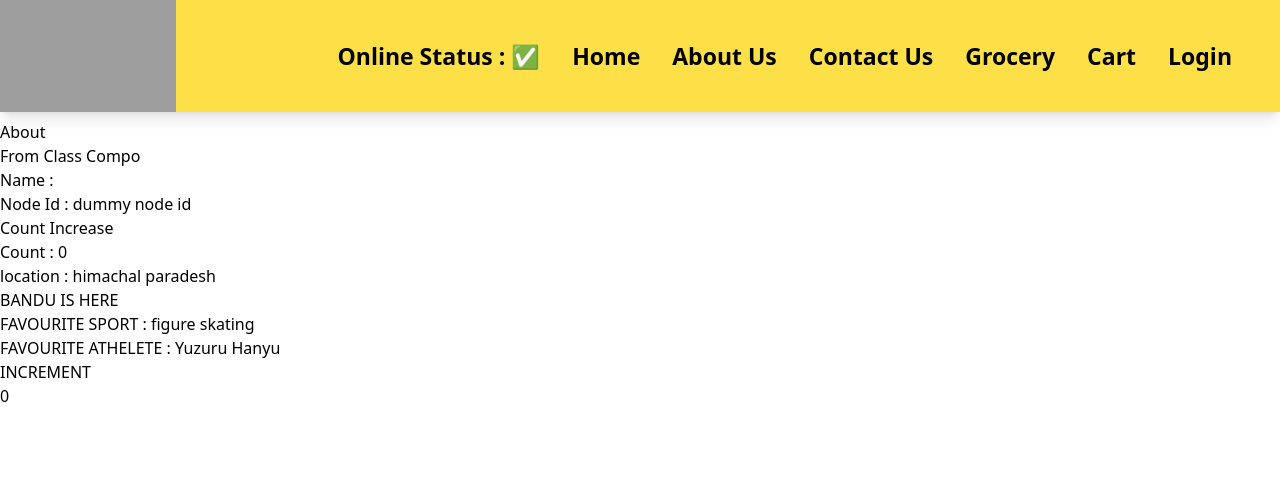
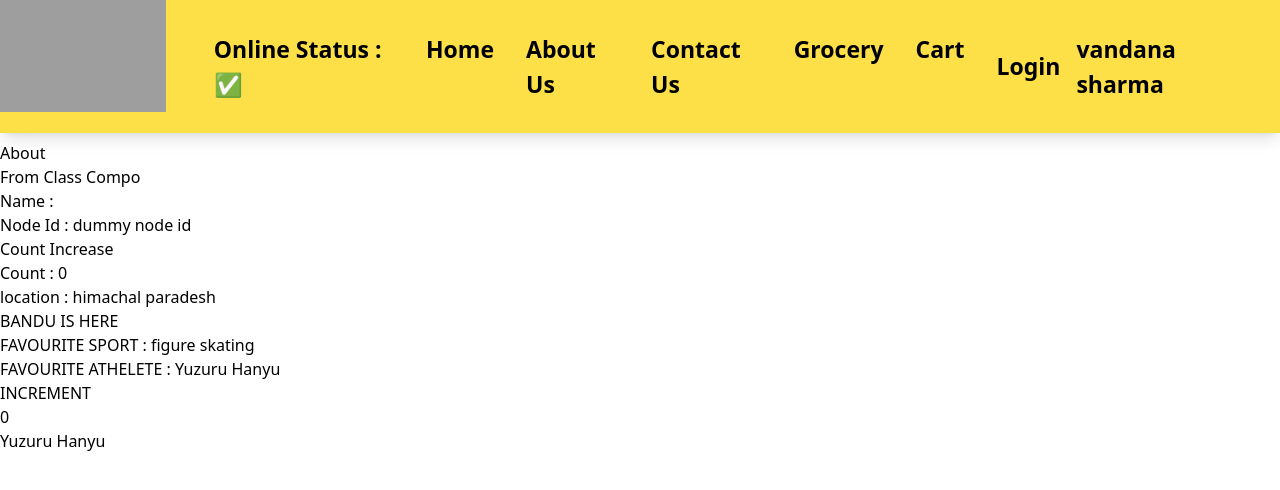
Before and after one commit to bndu2002/Namaste-React, a React (Vite) app: page /about in a window 1280 px wide. Shown: the top 490 px of the page. Built offline with nearby package versions, Linux system fonts and the light colour scheme; no server answers; grey boxes are pictures that could not be loaded.

Commit message:
context api, additional : children prop

```diff
--- a/src/App.js
+++ b/src/App.js
@@ -1,4 +1,4 @@
-import React, { Suspense, lazy } from "react";
+import React, { Suspense, lazy, useState, useEffect } from "react";
 import ReactDOM from "react-dom/client";
 // import '../index.css'
 import Header from "./components/Header";
@@ -8,6 +8,7 @@ import Contact from "./components/Contact";
 import { createBrowserRouter, RouterProvider, Outlet } from "react-router-dom";
 import Error from "./components/Error";
 import RestroMenu from "./components/RestroMenu";
+import UserContext from "./components/utils/UserContext";
 
 //import Grocery from "./components/Grocery";
 
@@ -17,11 +18,28 @@ import RestroMenu from "./components/RestroMenu";
 const Grocery = lazy(() => import("./components/Grocery"))
 
 const App = () => {
+
+    const [userName, setuserName] = useState("")
+
+    useEffect(() => {
+        //make an api call here to fetch the user unfo
+        const data = {
+            name: "vandana sharma"
+        }
+        setuserName(data?.name)
+    }, [])
+
     return (
         <>
-            {/* Header compo should be there on every route */}
-            <Header />
-            <Outlet />
+
+            <UserContext.Provider value={{ loggedinUser: "Yuzuru Hanyu" }}>
+                {/* Header compo should be there on every route */}
+                <UserContext.Provider value={{ loggedinUser: userName }}>
+                    <Header />
+                </UserContext.Provider>
+                <Outlet />
+            </UserContext.Provider>
+
         </>
     )
 }
@@ -44,7 +62,7 @@ const appRouter = createBrowserRouter([
             },
             {
                 path: "/contact",
-                element: <Contact />
+                element: <Contact>this is the children of contact compo. its in the opening and closing tag !... can pass anything JSX or React Compo<Body/></Contact>
             },
             {
                 path: "/restraunts/:resId",
--- a/src/components/About.js
+++ b/src/components/About.js
@@ -2,6 +2,7 @@ import React from 'react'
 import User from './User'
 import UserClass from './UserClass'
 import Bandu from './BnduClass'
+import UserContext from './utils/UserContext'
 
 // function About() {
 //   return (
@@ -14,7 +15,7 @@ import Bandu from './BnduClass'
 // }
 
 class About extends React.Component {
-  constructor(props){
+  constructor(props) {
     super(props)
     console.log('parent constructore')
   }
@@ -27,11 +28,14 @@ class About extends React.Component {
 
         <UserClass name={"Vandana Sharma (classs)"} location={'himachal paradesh'} />
         {/* <UserClass name={"Yuzuru Hanyu (classs)"} location={'USA'} /> */}
-        <Bandu favSport = {'figure skating'} favAthelete = {'Yuzuru Hanyu'}/>
+        <Bandu favSport={'figure skating'} favAthelete={'Yuzuru Hanyu'} />
+        <UserContext.Consumer>
+          {({ loggedinUser }) => <h1>{loggedinUser}</h1>}
+        </UserContext.Consumer>
       </div>
     </>
   }
-  componentDidMount(){console.log('componenDidMount parent is called')}
+  componentDidMount() { console.log('componenDidMount parent is called') }
 }
 
 export default About
--- a/src/components/Contact.js
+++ b/src/components/Contact.js
@@ -1,8 +1,8 @@
 import React from 'react'
 
-function Contact() {
+function Contact({children}) {
   return (
-    <div>Contact</div>
+    <div>{children}</div>
   )
 }
 
--- a/src/components/Header.js
+++ b/src/components/Header.js
@@ -1,7 +1,8 @@
-import { useState } from "react"
+import { useContext, useState } from "react"
 import { LOGO_URL } from "./utils/constants"
 import  {Link}  from "react-router-dom"
 import useOnlineStatus from "./utils/useOnlineStatus"
+import UserContext from "./utils/UserContext"
 
 
 const Header = () => {
@@ -10,6 +11,10 @@ const Header = () => {
     const [btnNameReact, setbtnNameReact] = useState('Login')
 
     const onlineStatus= useOnlineStatus()
+
+    const {loggedinUser} = useContext(UserContext)
+
+    console.log('context data from header ====>' , loggedinUser)
 
     console.log('useOnlineStatus called HEADER ...........')
 
@@ -37,6 +42,7 @@ const Header = () => {
                     <li className="px-4"><Link to="/grocery">Grocery</Link></li>
                     <li className="px-4"> Cart</li>
                     <button className="px-4" onClick={handleBtn}>{btnNameReact}</button>
+                    <li className="font-bold">{loggedinUser}</li>
                 </ul>
             </div>
         </div>
--- a/src/components/RestroCard.js
+++ b/src/components/RestroCard.js
@@ -1,9 +1,12 @@
+import { useContext } from "react"
 import { CLOUDINARY_URL } from "./utils/constants"
+import UserContext from "./utils/UserContext"
 
 const RestroCard = ({ restroData }) => {
 
     const { name, cuisines, avgRating, costForTwo, sla, cloudinaryImageId } = restroData?.info //optional chaining
 
+    const {loggedinUser} = useContext(UserContext)
 
     return (
         <div className="m-4 p-4 w-[250px] h-[400px] rounded-lg bg-gray-200 hover:bg-gray-400">
@@ -13,6 +16,7 @@ const RestroCard = ({ restroData }) => {
             <h4>{avgRating} stars</h4>
             <h4>{costForTwo}</h4>
             <h4>{sla.deliveryTime} min</h4>
+            <h4>User : {loggedinUser}</h4>
         </div>
     )
 }
--- /dev/null
+++ b/src/components/utils/UserContext.js
@@ -0,0 +1,7 @@
+import { createContext } from "react";
+
+const UserContext = createContext({
+    loggedinUser: "Default User"
+})
+
+export default UserContext
```
